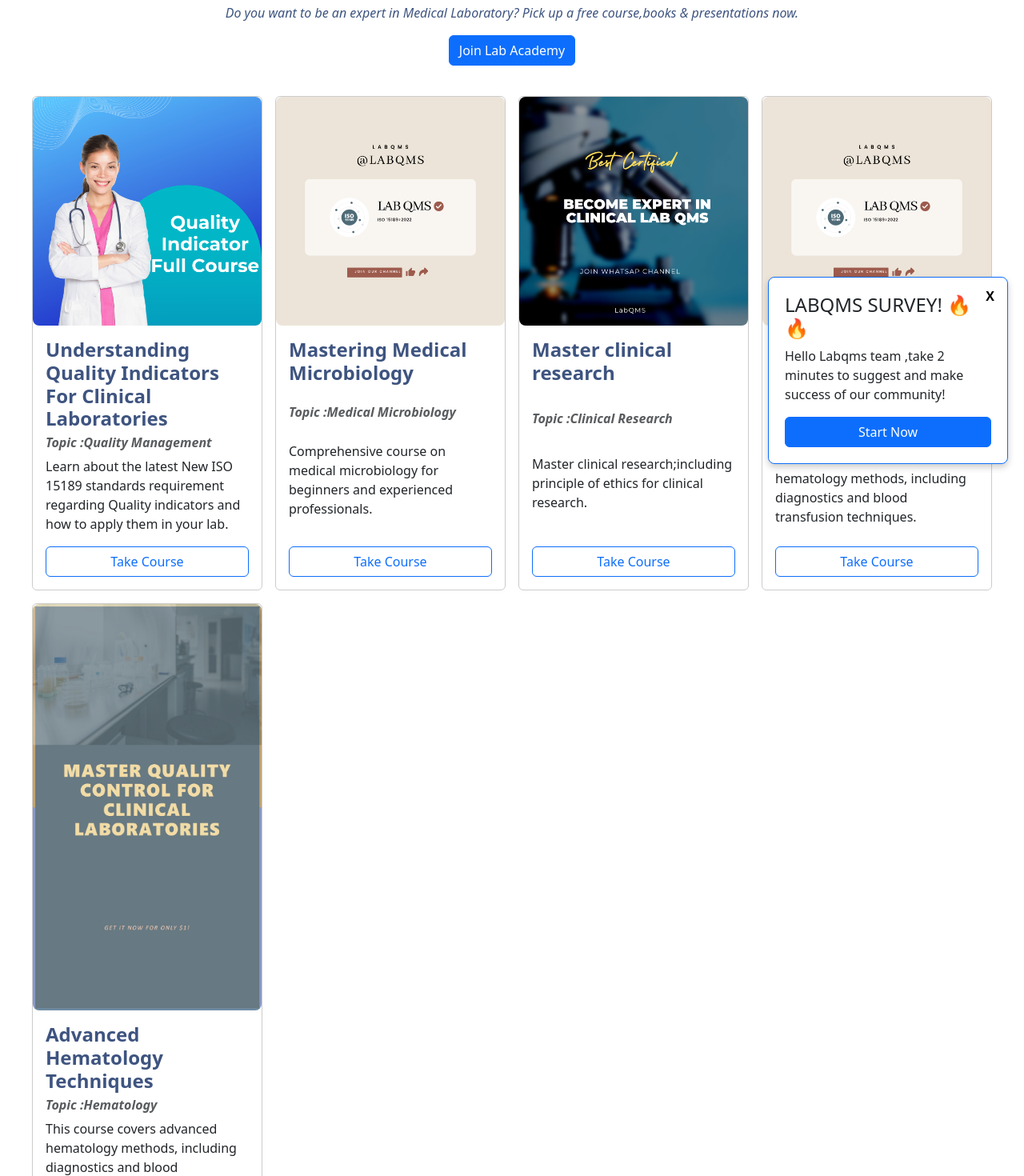
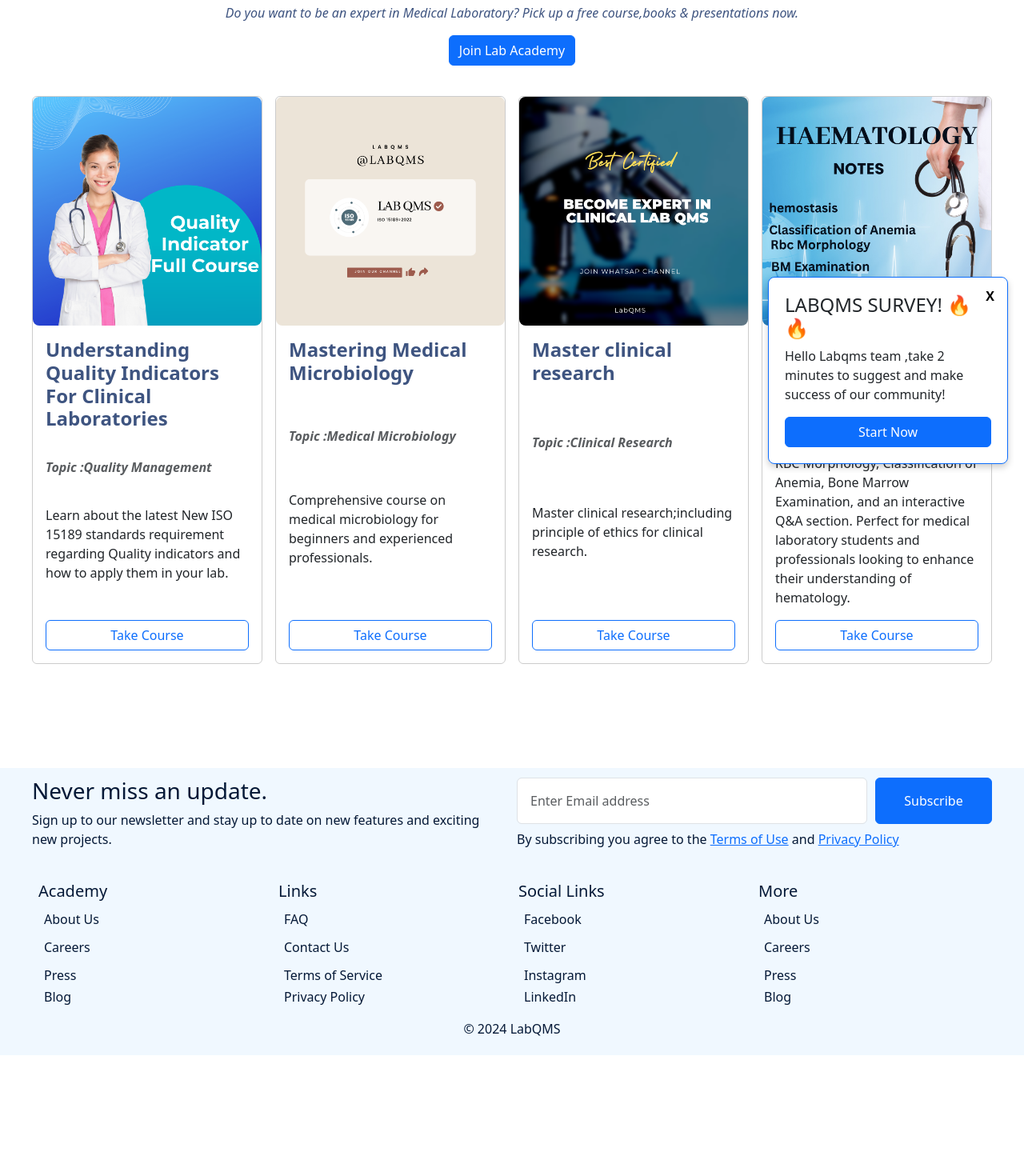
Before and after one commit to Jumly-m/labQMS, a React (Vite) app: page / in a window 1280 px wide. Shown: the part 200-1670 px from the top of the page at 80% size. After the commit the page ends 1519 px from the top, so only its background shows below. Built offline with nearby package versions, Linux system fonts and the light colour scheme.

Commit message:
added hematology notes bundle

```diff
--- a/src/data.js
+++ b/src/data.js
@@ -29,21 +29,13 @@
   {
     id: 4,
     topic: "Hematology",
-    image: "lab2.png",
-    title: "Advanced Hematology Techniques",
-    subtitle: "Learn the latest methods in hematology diagnostics",
-    description: "This course covers advanced hematology methods, including diagnostics and blood transfusion techniques.",
+    image: "hematology.png",
+    title: "Comprehensive Hematology Notes Bundle",
+    subtitle: "Essential Insights and Practical Knowledge for Medical Laboratory Professionals",
+    description: " bundle, covering Hemostasis, RBC Morphology, Classification of Anemia, Bone Marrow Examination, and an interactive Q&A section. Perfect for medical laboratory students and professionals looking to enhance their understanding of hematology.",
     link: "https://ko-fi.com/labqms/shop"
   },
-  {
-    id: 5,
-    topic: "Hematology",
-    image: "iqc.png",
-    title: "Advanced Hematology Techniques",
-    subtitle: "Learn the latest methods in hematology diagnostics",
-    description: "This course covers advanced hematology methods, including diagnostics and blood transfusion techniques.",
-    link: "https://ko-fi.com/labqms/shop"
-  },
+
 ];
 
 export default data;
```
Also changed, not shown: public/hematology.png (added).
